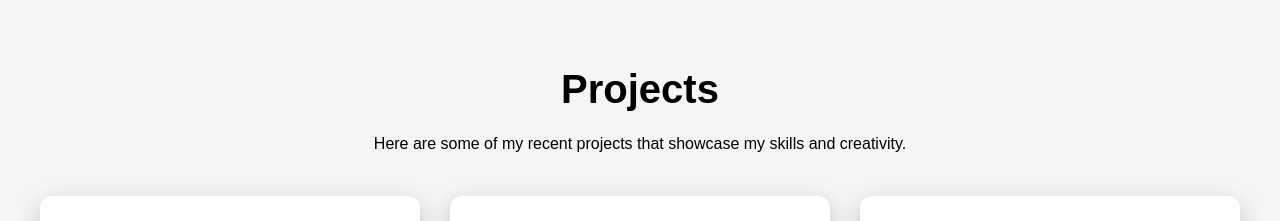
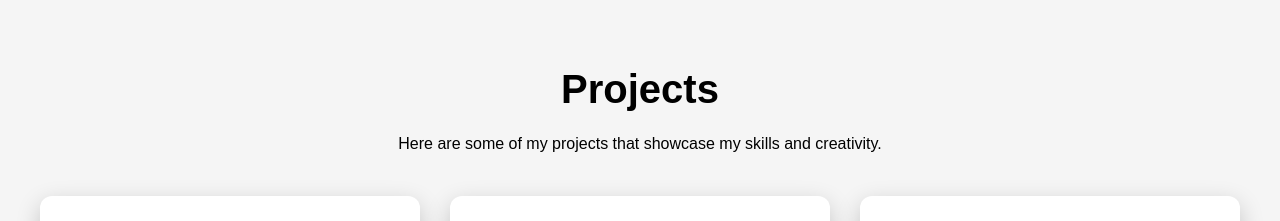
Before and after one commit to ArunKumarWebDeveloper/Personal-portfolio-react-, a React (Vite) app: page / in a window 1280 px wide. Shown: the part 1920-2141 px from the top of the page. Built offline with nearby package versions, Linux system fonts and the light colour scheme; a web font is replaced by a local one.

Commit message:
updated-code

```diff
--- a/src/Components/Projects.jsx
+++ b/src/Components/Projects.jsx
@@ -2,7 +2,7 @@ function Projects() {
   return (
    <section id="projects" className="section3">
     <h2>Projects</h2>
-    <p>Here are some of my recent projects that showcase my skills and creativity.</p>
+    <p>Here are some of my projects that showcase my skills and creativity.</p>
     <div className="projects-container">
     <div className="project-card">
       <h3>Weather + Planner </h3>
```
